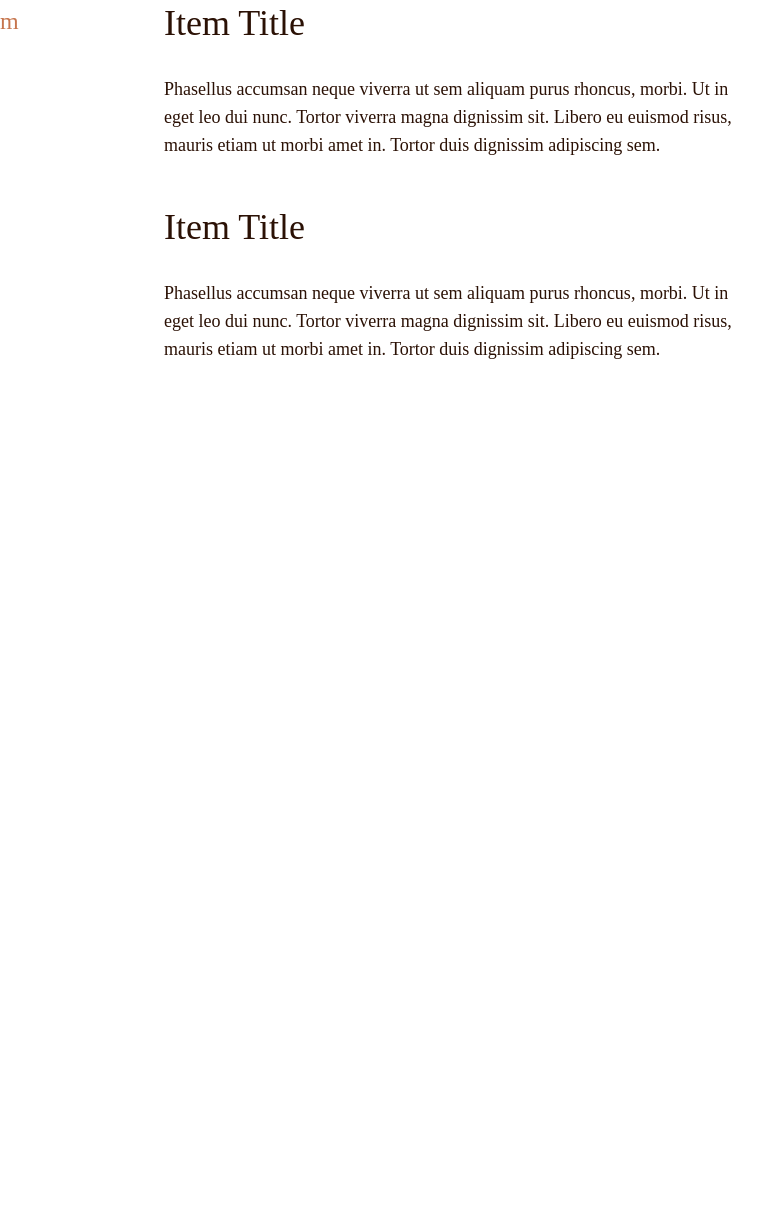
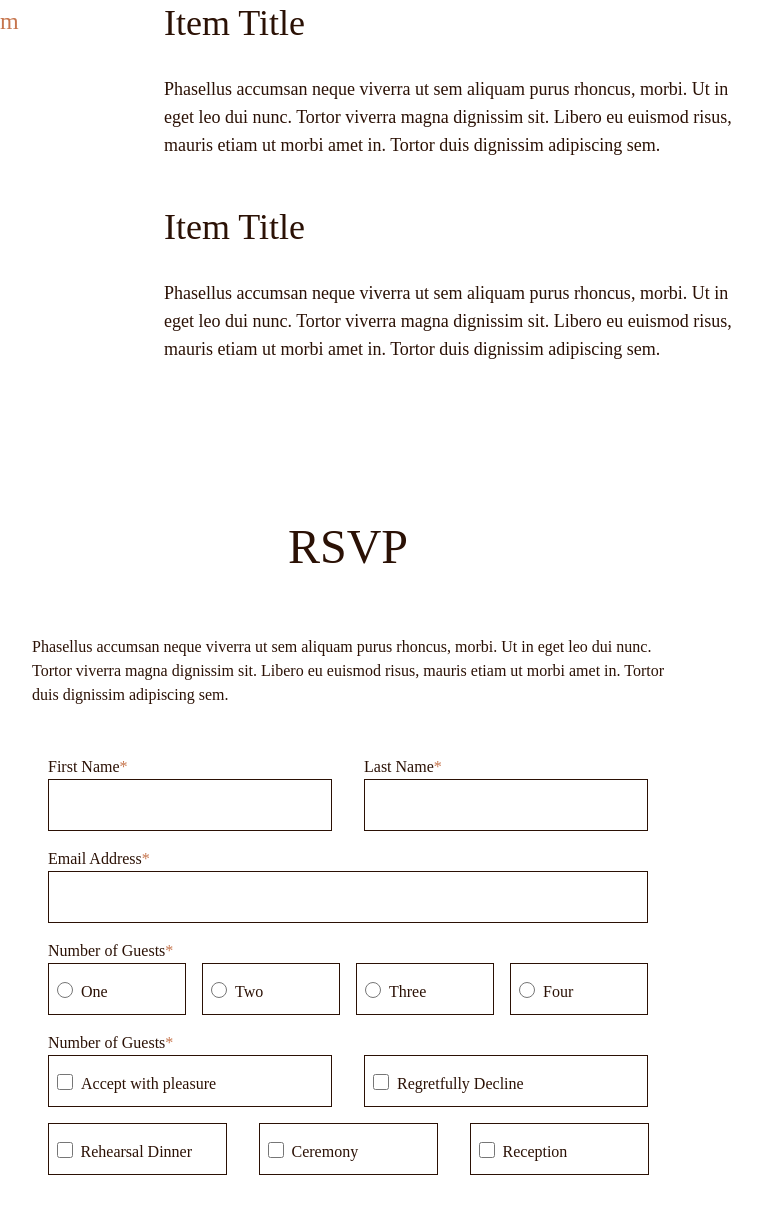
Before and after one commit to Worketyamo-Students/Wedding-site, a plain HTML site: page index.html in a window 1280 px wide. Shown: the part 3925-5132 px from the top of the page, without its empty margins (292-1054 px from the left). Before the commit the page ends 4416 px from the top, so only its background shows below. Drawn offline with nearby package versions, Linux system fonts and the light colour scheme; a web font is replaced by a local one.

Commit message:
End of section4

```diff
--- a/index.html
+++ b/index.html
@@ -241,11 +241,113 @@
         </div>
     </section>
 
-    <!-- section4 -->
+    <!-- section4 (Form)-->
 
-    <section>
+    <section class="p-8">
+        <div class="flex flex-col items-center gap-[4rem]">
+            <div class="text-5xl">RSVP</div>
+            <div class="">Phasellus accumsan neque viverra ut sem aliquam purus rhoncus, morbi. Ut in eget leo dui nunc.
+                <br>
+                Tortor viverra magna dignissim sit. Libero eu euismod risus, mauris etiam ut morbi amet in. Tortor <br>
+                duis
+                dignissim adipiscing sem.
+            </div>
+        </div>
+        <div class="pt-[3rem] flex flex-col gap-[1rem]">
+            <form class="flex flex-row justify-center gap-[2rem]" action="">
+                <div>
+                    <label class="flex" for="fname">First Name <p class="text-[#C6754D]">*</p> </label>
+                    <input class="border-solid border-[1px] w-[284px] h-[52px]" type="text" id="fname" name="fname">
+                </div>
 
+                <div>
+                    <label class="flex" for="lname">Last Name <p class="text-[#C6754D]">*</p> </label>
+                    <input class="border-solid border-[1px] w-[284px] h-[52px]" type="text" id="lname" name="lname">
+                </div>
+            </form>
+
+            <form class="flex justify-center" action="">
+                <div>
+                    <label class="flex" for="email">Email Address <p class="text-[#C6754D]">*</p> </label>
+                    <input class="border-solid border-[1px] w-[600px] h-[52px]" type="text" id="email" name="email">
+                </div>
+            </form>
+
+            <form class="flex flex-row justify-center gap-[1rem]" action="">
+                <div>
+                    <label class="flex" for="nog">Number of Guests <p class="text-[#C6754D]">*</p> </label>
+                    <div class="flex border-solid border-[1px] w-[138px] h-[52px]">
+                        <input class="border-solid border-[1px] w-[16px] h-[52px] ml-[.5rem]" type="radio" id="nog" name="nog">
+                        <label class="mt-[1rem] ml-[.5rem]" for="one">One</label>
+                    </div>
+                </div>
+                <div class="mt-[1.5rem]">
+                    <label for="nog"></label>
+                    <div class="flex border-solid border-[1px] w-[138px] h-[52px]">
+                        <input class="border-solid border-[1px] w-[16px] h-[52px] ml-[.5rem]" type="radio" id="nog" name="nog">
+                        <label class="mt-[1rem] ml-[.5rem]" for="one">Two</label>
+                    </div>
+                </div>
+                <div class="mt-[1.5rem]">
+                    <label for="nog"></label>
+                    <div class="flex border-solid border-[1px] w-[138px] h-[52px]">
+                        <input class="border-solid border-[1px] w-[16px] h-[52px] ml-[.5rem]" type="radio" id="nog" name="nog">
+                        <label class="mt-[1rem] ml-[.5rem]" for="one">Three</label>
+                    </div>
+                </div>
+                <div class="mt-[1.5rem]">
+                    <label for="nog"></label>
+                    <div class="flex border-solid border-[1px] w-[138px] h-[52px]">
+                        <input class="border-solid border-[1px] w-[16px] h-[52px] ml-[.5rem]" type="radio" id="nog" name="nog">
+                        <label class="mt-[1rem] ml-[.5rem]" for="one">Four</label>
+                    </div>
+                </div>
+            </form>
+
+            <form class="flex flex-row justify-center gap-[2rem]" action="">
+                <div>
+                    <label class="flex" for="nog">Number of Guests <p class="text-[#C6754D]">*</p> </label>
+                    <div class="flex border-solid border-[1px] w-[284px] h-[52px]">
+                        <input class="border-solid border-[1px] w-[16px] h-[52px] ml-[.5rem]" type="checkbox" id="nog" name="nog">
+                        <label class="mt-[1rem] ml-[.5rem]" for="one">Accept with pleasure</label>
+                    </div>
+                </div>
+                <div class="mt-[1.5rem]">
+                    <label for="nog"></label>
+                    <div class="flex border-solid border-[1px] w-[284px] h-[52px]">
+                        <input class="border-solid border-[1px] w-[16px] h-[52px] ml-[.5rem]" type="checkbox" id="nog" name="nog">
+                        <label class="mt-[1rem] ml-[.5rem]" for="one">Regretfully Decline</label>
+                    </div>
+                </div>
+            </form>
+
+            <form class="flex flex-row justify-center gap-[2rem]" action="">
+                <div>
+                    <label class="flex" for="nog"></label>
+                    <div class="flex border-solid border-[1px] w-[179px] h-[52px]">
+                        <input class="border-solid border-[1px] w-[16px] h-[52px] ml-[.5rem]" type="checkbox" id="nog" name="nog">
+                        <label class="mt-[1rem] ml-[.5rem]" for="one">Rehearsal Dinner</label>
+                    </div>
+                </div>
+                <div>
+                    <label class="flex" for="nog"></label>
+                    <div class="flex border-solid border-[1px] w-[179px] h-[52px]">
+                        <input class="border-solid border-[1px] w-[16px] h-[52px] ml-[.5rem]" type="checkbox" id="nog" name="nog">
+                        <label class="mt-[1rem] ml-[.5rem]" for="one">Ceremony</label>
+                    </div>
+                </div>
+                <div>
+                    <label class="flex" for="nog"></label>
+                    <div class="flex border-solid border-[1px] w-[179px] h-[52px]">
+                        <input class="border-solid border-[1px] w-[16px] h-[52px] ml-[.5rem]" type="checkbox" id="nog" name="nog">
+                        <label class="mt-[1rem] ml-[.5rem]" for="one">Reception</label>
+                    </div>
+                </div>
+            </form>
+        </div>
     </section>
+
+
 </body>
 
 </html>
```
